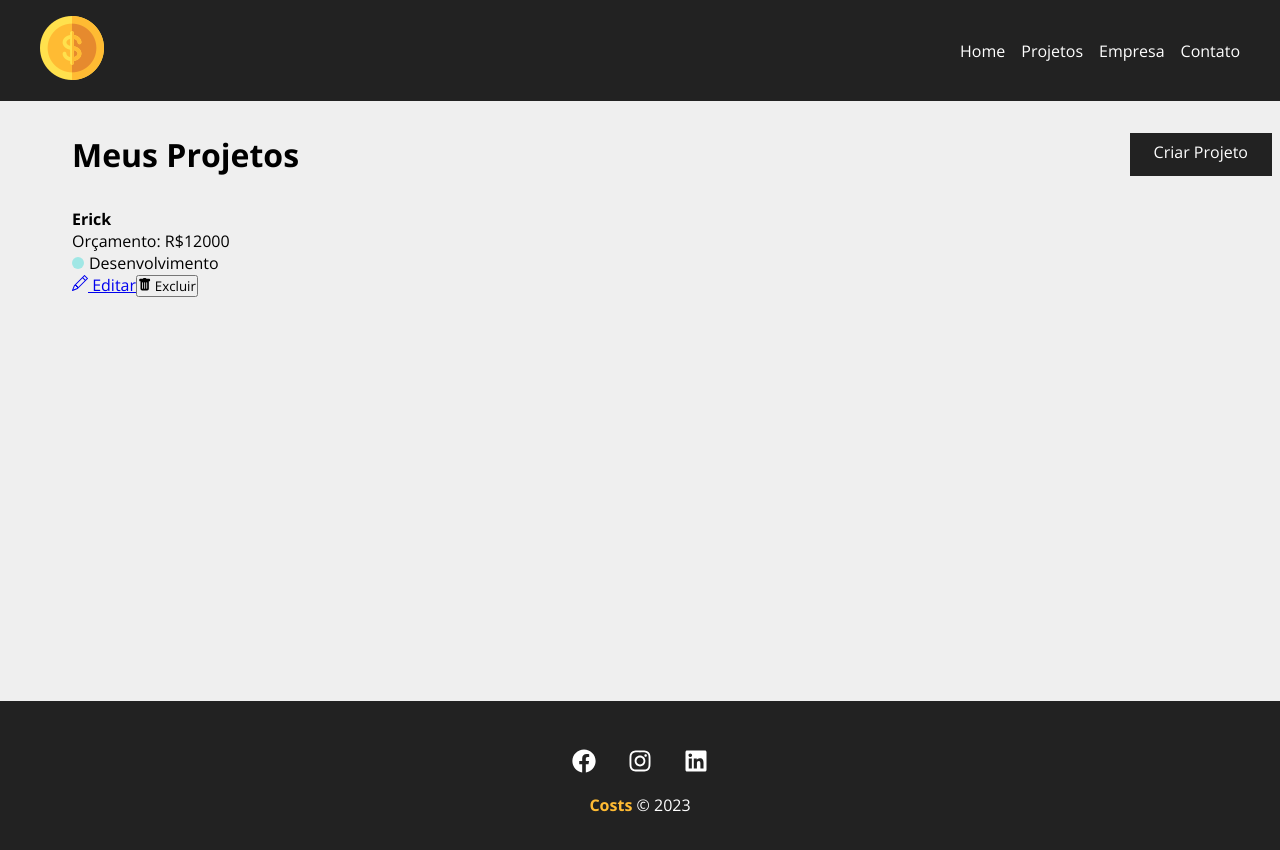
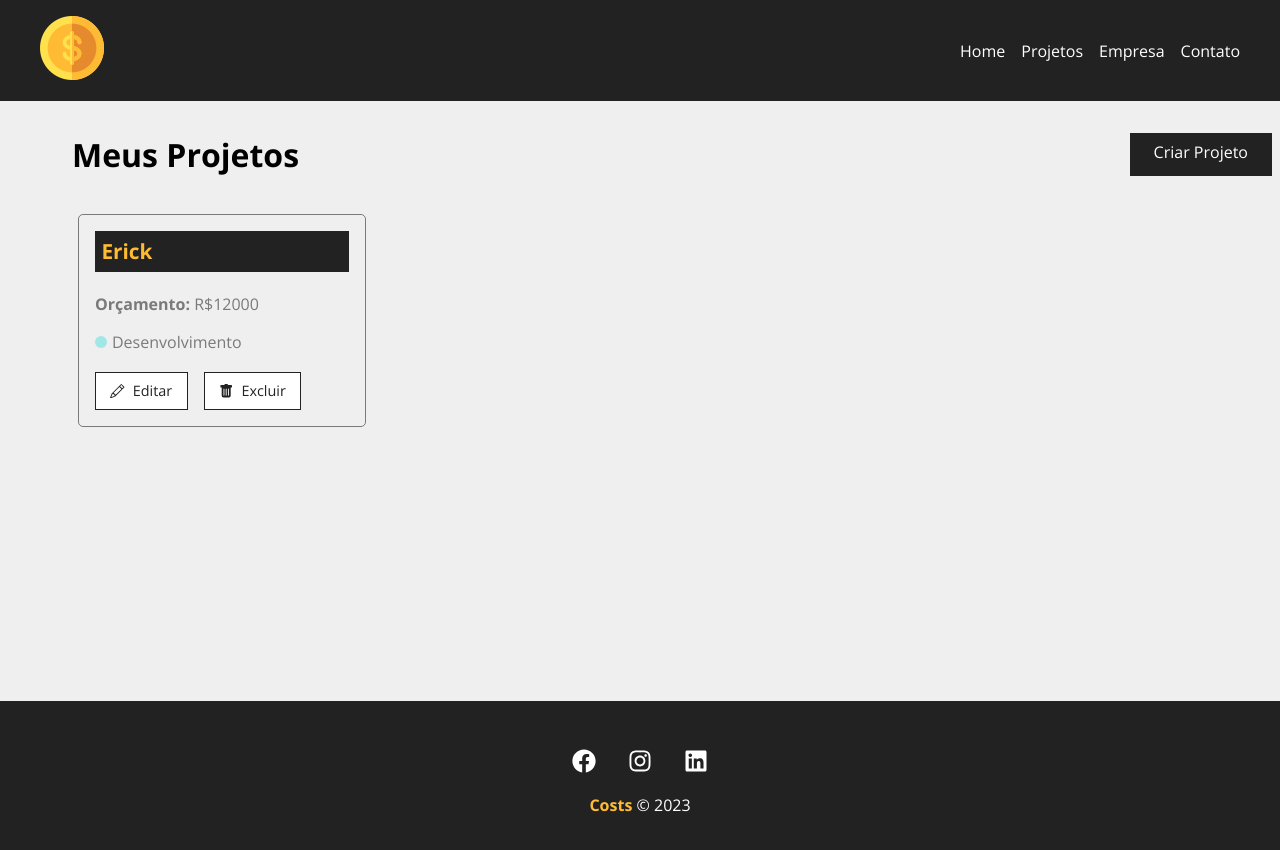
Before and after one commit to Erickmarlon006/Costs, a React (Create React App) app: page /projects in a window 1280 px wide. Shown: the top 850 px of the page. Built offline with nearby package versions, Linux system fonts and the light colour scheme; data requests are answered from the project's data file; the HTML template or start-up script is replaced by a standard one.

Commit message:
Estilos do card de projetos

```diff
--- a/src/components/project/ProjectCard.module.css
+++ b/src/components/project/ProjectCard.module.css
@@ -1,22 +1,22 @@
-.product_card {
+.project_card {
   padding: 1rem;
   border: 1px solid #7a7a7a;
   border-radius: 5px;
   width: 24%;
   margin: 0.5%;
 }
-.product_card h4 {
+.project_card h4 {
   background-color: #222;
   color: #ffbb33;
   padding: 0.4rem;
   margin-bottom: 1.3rem;
   font-size: 1.3em;
 }
-.product_card p {
+.project_card p {
   color: #7a7a7a;
   margin-bottom: 1rem;
 }
-.product_card p span {
+.project_card p span {
   font-weight: bold;
 }
 .category_text {
@@ -45,13 +45,13 @@
   background-color: #fbe7c6;
 }
 
-.product_card_actions {
+.project_card_actions {
   margin-top: 1.2rem;
   display: flex;
   align-items: center;
 }
-.product_card_actions a,
-.product_card_actions button {
+.project_card_actions a,
+.project_card_actions button {
   text-decoration: none;
   border: none;
   background-color: #fff;
@@ -66,11 +66,11 @@
   justify-content: center;
   transition: 0.5s;
 }
-.product_card_actions svg {
+.project_card_actions svg {
   margin-right: 0.5rem;
 }
-.product_card_actions a:hover,
-.product_card_actions button:hover {
+.project_card_actions a:hover,
+.project_card_actions button:hover {
     background-color: #222;
     color: #ffbb33;
 }
```
